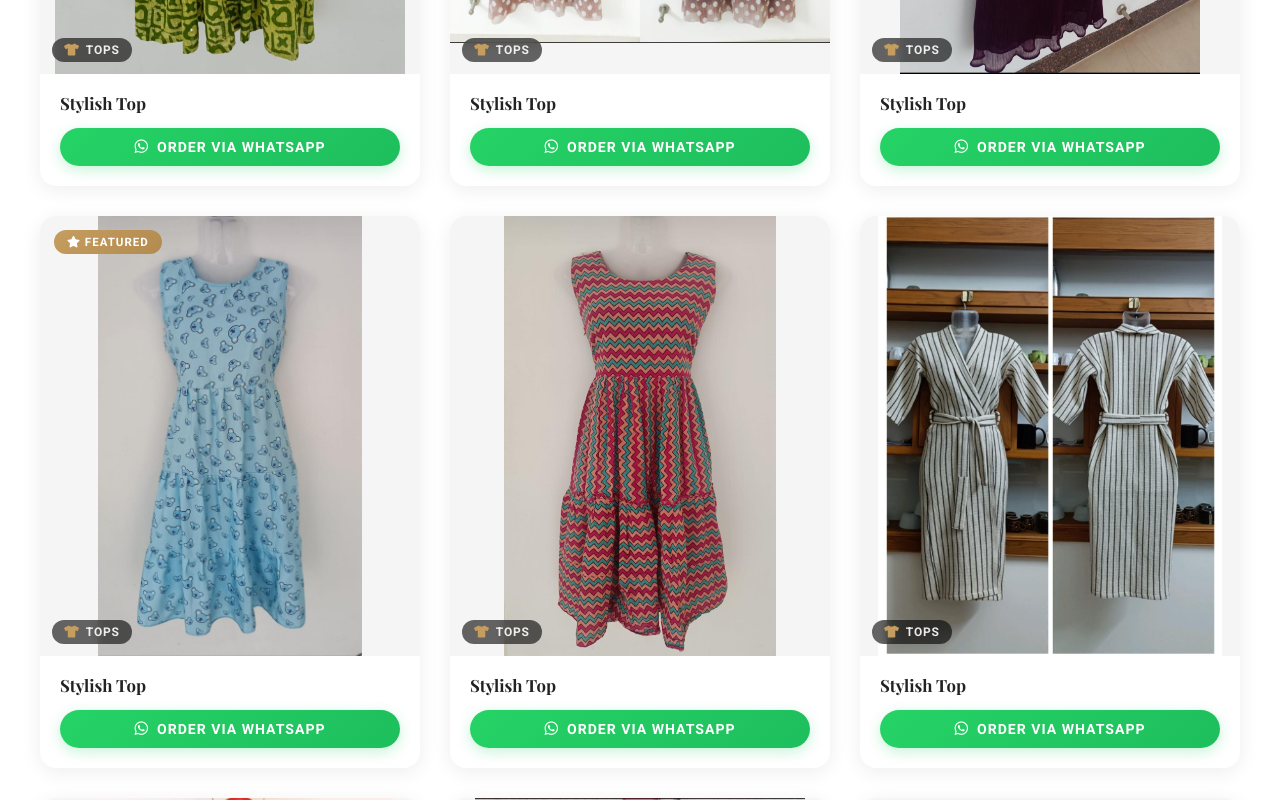
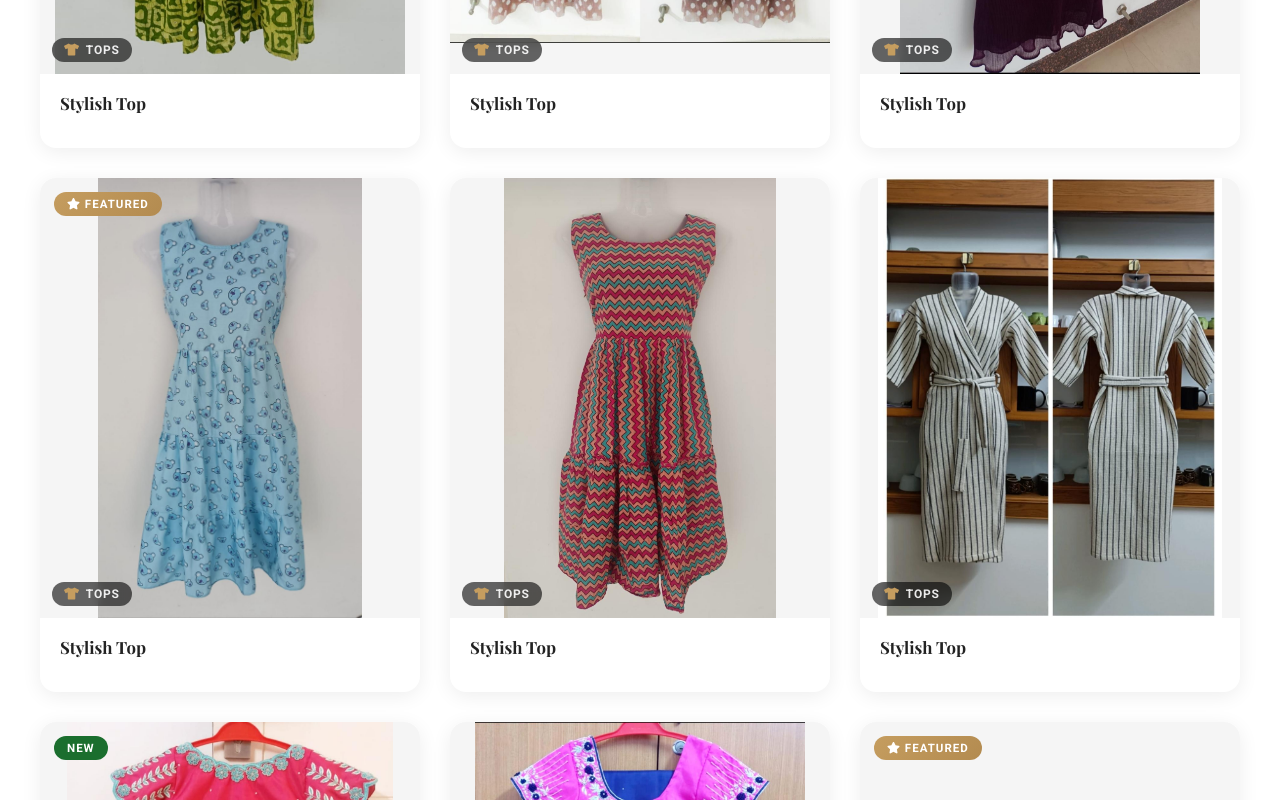
Before and after one commit to Sanjaysj0302/boutique-shop, a React (Create React App) app in the folder react-app/: page /collections in a window 1280 px wide. Shown: the part 980-1780 px from the top of the page. Built offline with nearby package versions, Linux system fonts and the light colour scheme.

Commit message:
Updating Fields

```diff
--- a/react-app/src/pages/Collections.jsx
+++ b/react-app/src/pages/Collections.jsx
@@ -152,9 +152,9 @@ function Collections() {
 
               <div className="coll-card-body">
                 <h3>{product.title}</h3>
-                <button className="coll-wa-btn" onClick={() => orderOnWhatsApp(product)}>
+                {/* <button className="coll-wa-btn" onClick={() => orderOnWhatsApp(product)}>
                   <i className="fab fa-whatsapp"></i> Order via WhatsApp
-                </button>
+                </button> */}
               </div>
             </div>
           ))}
```
